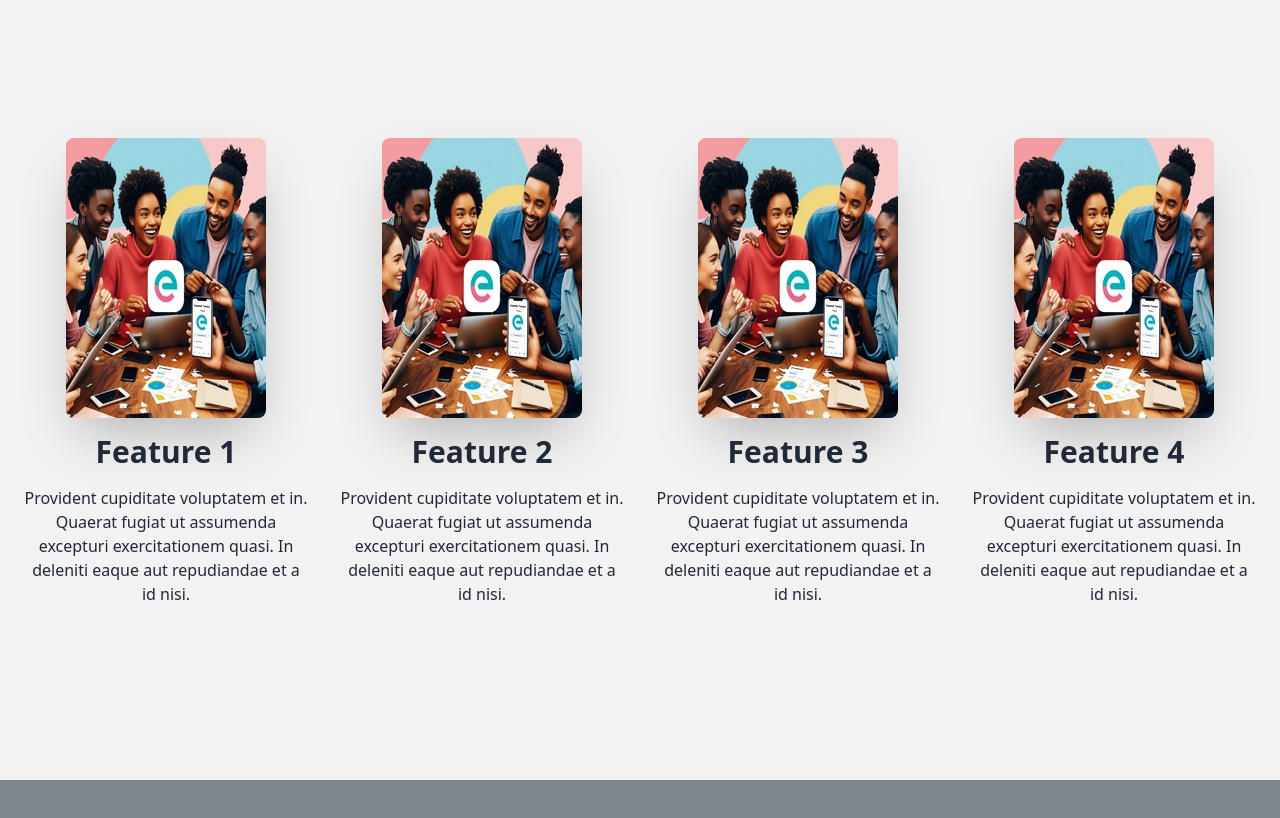
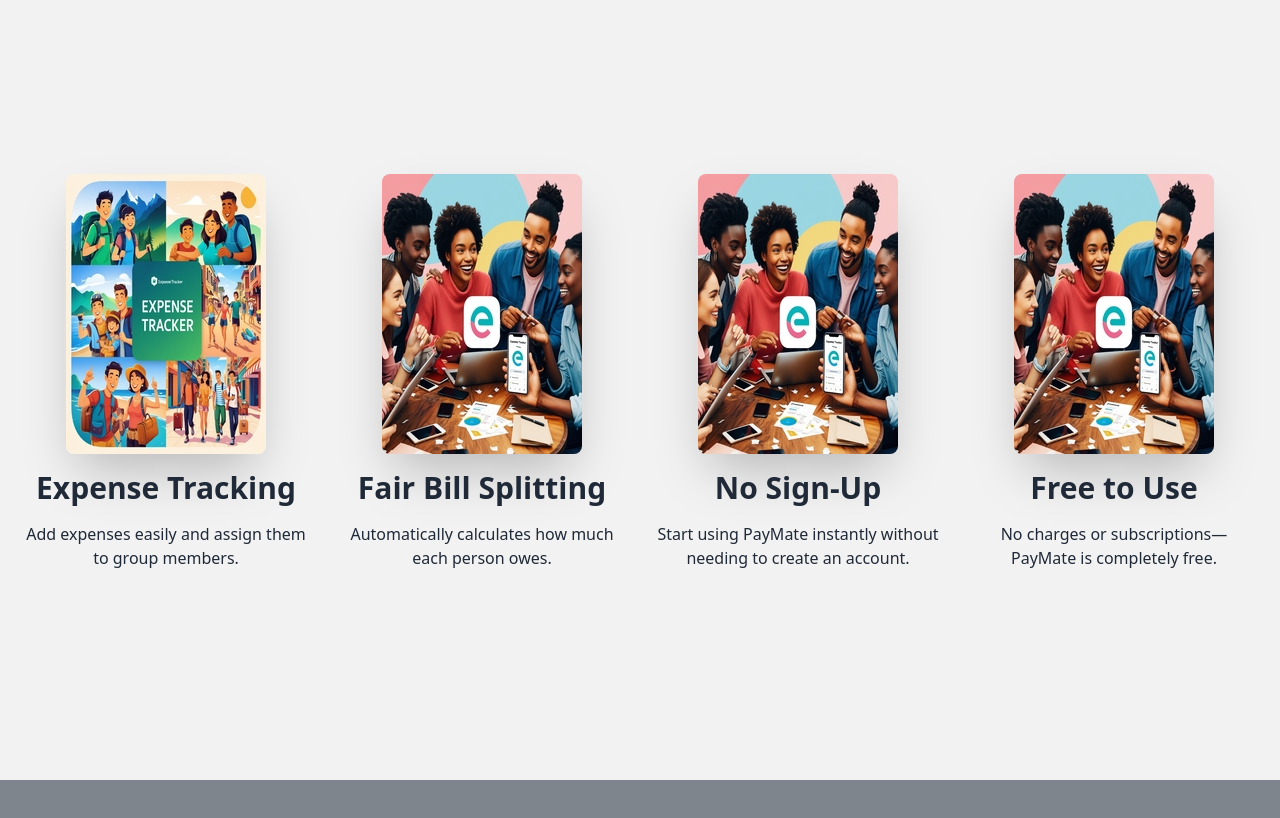
Before and after one commit to Atharav31/PayMate-Frontend, a React (Vite) app in the folder PayMate/: page / in a window 1280 px wide. Shown: the part 820-1638 px from the top of the page. Built offline with nearby package versions, Linux system fonts and the light colour scheme.

Commit message:
features

```diff
--- a/PayMate/src/components/Hero2.jsx
+++ b/PayMate/src/components/Hero2.jsx
@@ -1,7 +1,32 @@
 import { motion } from "framer-motion";
-import feature2 from "../assets/feature2.jpg";
+import image1 from "../assets/feature1.jpg";
+import image2 from "../assets/feature2.jpg";
 
 const Hero2 = () => {
+  const features = [
+    {
+      image: image1,
+      title: " Expense Tracking",
+      description: "Add expenses easily and assign them to group members.",
+    },
+    {
+      image: image2,
+      title: "Fair Bill Splitting",
+      description: "Automatically calculates how much each person owes.",
+    },
+    {
+      image: image2,
+      title: "No Sign-Up ",
+      description:
+        "Start using PayMate instantly without needing to create an account.",
+    },
+    {
+      image: image2,
+      title: "Free to Use",
+      description: "No charges or subscriptions—PayMate is completely free.",
+    },
+  ];
+
   return (
     <>
       <div
@@ -13,9 +38,7 @@ const Hero2 = () => {
         }}
       >
         <div className="hero-content grid grid-cols-1 md:grid-cols-2 lg:grid-cols-4 gap-8 p-6">
-          {Array(4)
-            .fill("")
-            .map((_, index) => (
+          {features.map(({ image, title, description }, index) => (
             <motion.div
               key={index}
               initial={{ opacity: 0, y: 50 }}
@@ -25,16 +48,12 @@ const Hero2 = () => {
               className="feature-card flex flex-col items-center"
             >
               <img
-                  src={feature2}
+                src={image}
                 className="max-w-sm rounded-lg shadow-2xl mb-4"
                 alt={`Feature ${index + 1}`}
               />
-                <h1 className="text-3xl font-bold">Feature {index + 1}</h1>
-                <p className="py-4 text-center">
-                  Provident cupiditate voluptatem et in. Quaerat fugiat ut
-                  assumenda excepturi exercitationem quasi. In deleniti eaque
-                  aut repudiandae et a id nisi.
-                </p>
+              <h1 className="text-3xl font-bold text-center">{title}</h1>
+              <p className="py-4 text-center">{description}</p>
             </motion.div>
           ))}
         </div>
--- a/PayMate/tailwind.config.js
+++ b/PayMate/tailwind.config.js
@@ -1,17 +1,21 @@
+// tailwind.config.js
+
+import daisyui from "daisyui";
+
 /** @type {import('tailwindcss').Config} */
 export default {
   content: ["./index.html", "./src/**/*.{js,ts,jsx,tsx}"],
   theme: {
     extend: {},
   },
-  plugins: [require("daisyui")],
+  plugins: [daisyui], // Using the imported daisyui
   daisyui: {
     themes: ["light", "dark", "cupcake"], // false: only light + dark | true: all themes | array: specific themes like this ["light", "dark", "cupcake"]
     darkTheme: "dark", // name of one of the included themes for dark mode
     base: true, // applies background color and foreground color for root element by default
     styled: true, // include daisyUI colors and design decisions for all components
     utils: true, // adds responsive and modifier utility classes
-    prefix: "", // prefix for daisyUI classnames (components, modifiers and responsive class names. Not colors)
+    prefix: "", // prefix for daisyUI classnames (components, modifiers, and responsive class names. Not colors)
     logs: true, // Shows info about daisyUI version and used config in the console when building your CSS
     themeRoot: ":root", // The element that receives theme color CSS variables
   },
```
Also changed, not shown: PayMate/src/assets/feature1.jpg. Lines whose indentation alone changed are shown as unchanged.
